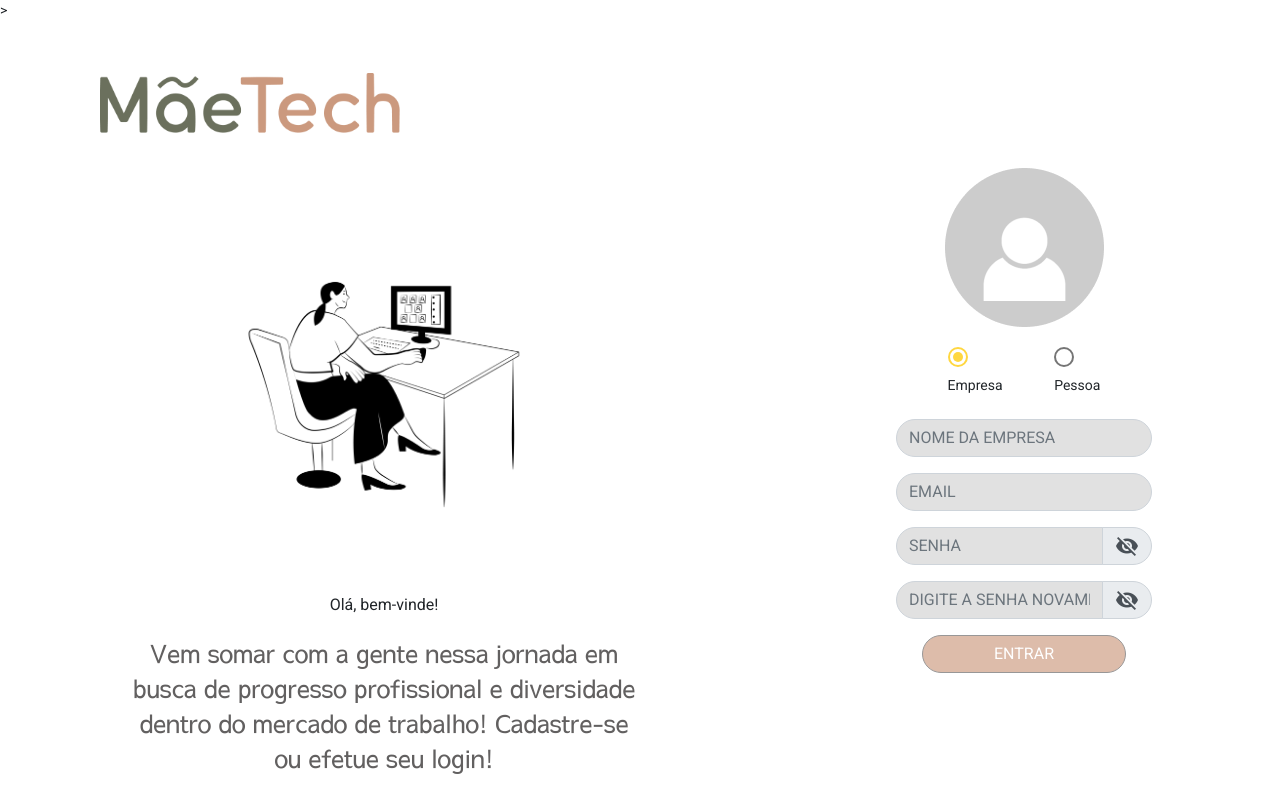
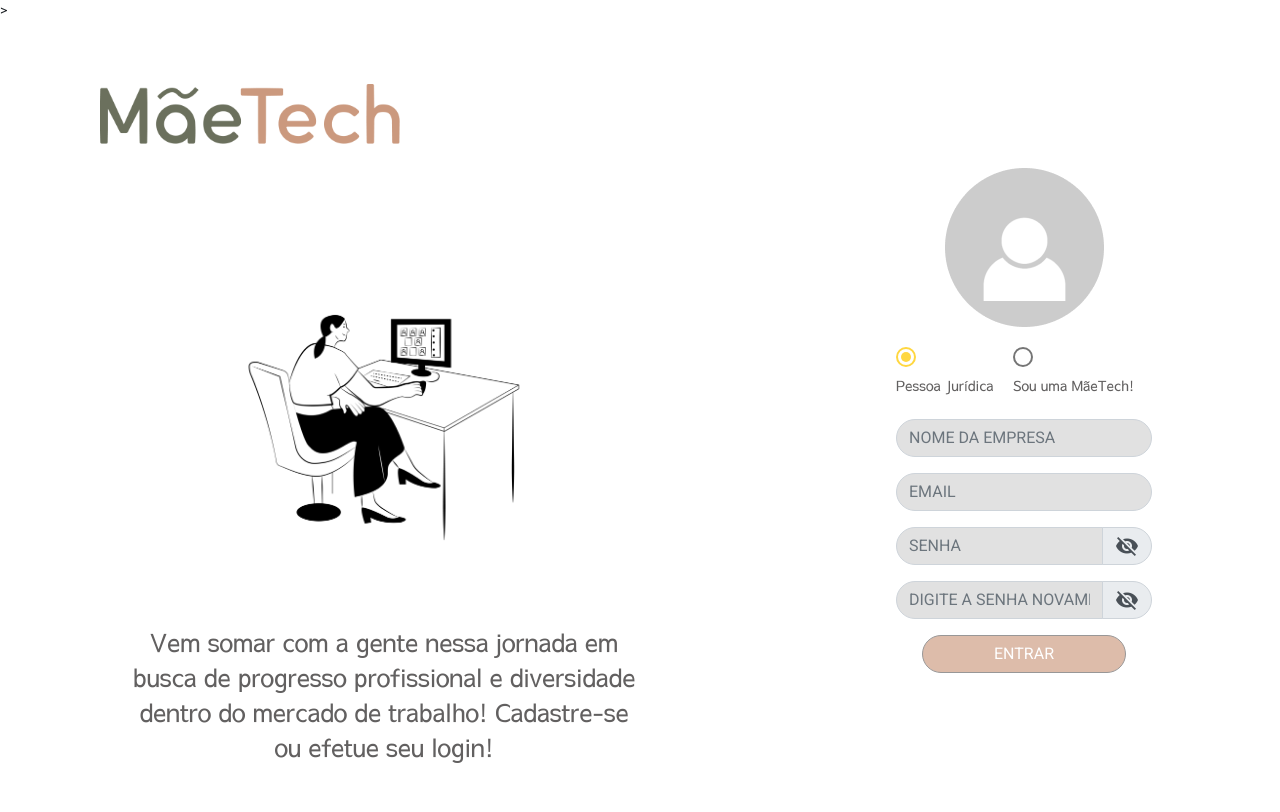
Before and after one commit to tat1roliv/hackwoman-testing, an Angular app in the folder diversy-hub-main/: page /cadastrar in a window 1280 px wide. Shown: the top 812 px of the page. Built offline with nearby package versions, Linux system fonts and the light colour scheme.

Commit message:
change buttons

```diff
--- a/diversy-hub-main/src/app/auth/login/login.component.html
+++ b/diversy-hub-main/src/app/auth/login/login.component.html
@@ -28,7 +28,7 @@
                     <div class="form-group form_input__container">
                         <!-- <label class="active " for="email ">Seu email</label> -->
                         <div class="input-group">
-                            <!--alterar dados? Deixar Login da empresa com email?-->
+                            <!--alterar dados por cnpj? Deixar Login da empresa com email?-->
                             <input id="email " type="text " class="form_input form-control " placeholder="E-mail cadastrado" name="email" ngModel required formControlName="email">
                             <div class="input-group-append">
                                 <span class="input-group-text">
--- a/diversy-hub-main/src/app/auth/sign-up/sign-up.component.html
+++ b/diversy-hub-main/src/app/auth/sign-up/sign-up.component.html
@@ -5,10 +5,7 @@
         </div>
         <div class="welcome__container">
             <img class="welcome__img" src="../../../assets/auth/welcome.png" alt="">
-            <div class="welcome__diagonal">
-                <h3 class="welcome__text">Olá, bem-vinde!
-                </h3>
-            </div>
+
             <div class="welcome__subtitle">
                 <h6>
                     Vem somar com a gente nessa jornada em busca de progresso profissional e diversidade dentro do mercado de trabalho! Cadastre-se ou efetue seu login!
@@ -29,14 +26,13 @@
                                 <div class="inputs">
                                     <div class="radio__wrapper">
                                         <mat-radio-button type="radio" id="checker" name="checker" value='0' [checked]="true"></mat-radio-button>
+                                        <label for="checker">Pessoa Jurídica</label>
                                     </div>
-                                    <label for="checker">Empresa</label>
                                 </div>
                                 <div class="inputs">
                                     <div>
-                                        <mat-radio-button type="radio" id="checker " name="checker" value='1'></mat-radio-button>
+                                        <mat-radio-button type="radio" id="checker " name="checker" value='1'></mat-radio-button><label for="checker">Sou uma MãeTech!</label>
                                     </div>
-                                    <label for="checker">Pessoa</label>
                                 </div>
                             </mat-radio-group>
                         </div>
--- a/diversy-hub-main/src/app/auth/sign-up/sign-up.component.scss
+++ b/diversy-hub-main/src/app/auth/sign-up/sign-up.component.scss
@@ -1,9 +1,12 @@
 @import '../login/login.component.scss';
+
 .radio_group {
     display: flex;
-    flex-direction: row;
+    flex-flow: row;
     justify-content: space-evenly;
     width: 100%;
+    color: #626060;
+    font-family: 'Sawarabi Gothic';
 }
 
 form {
```
